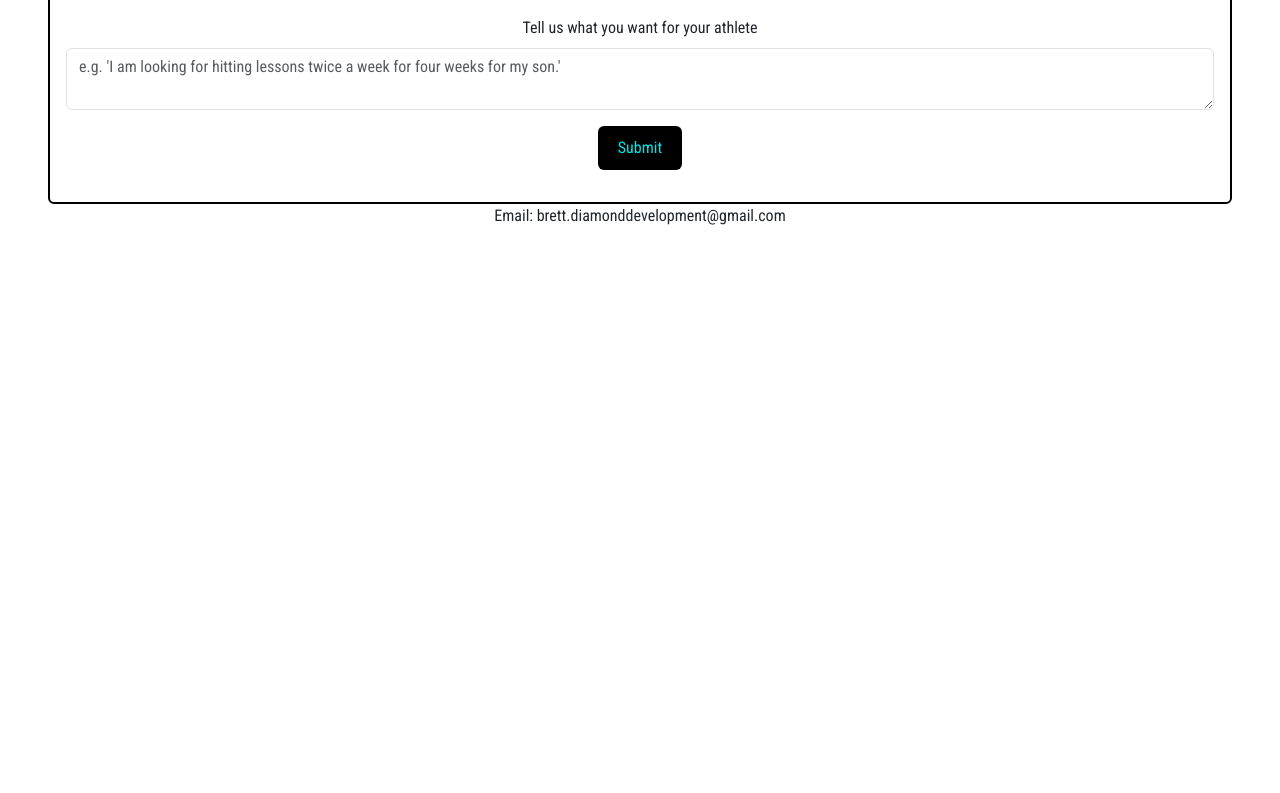
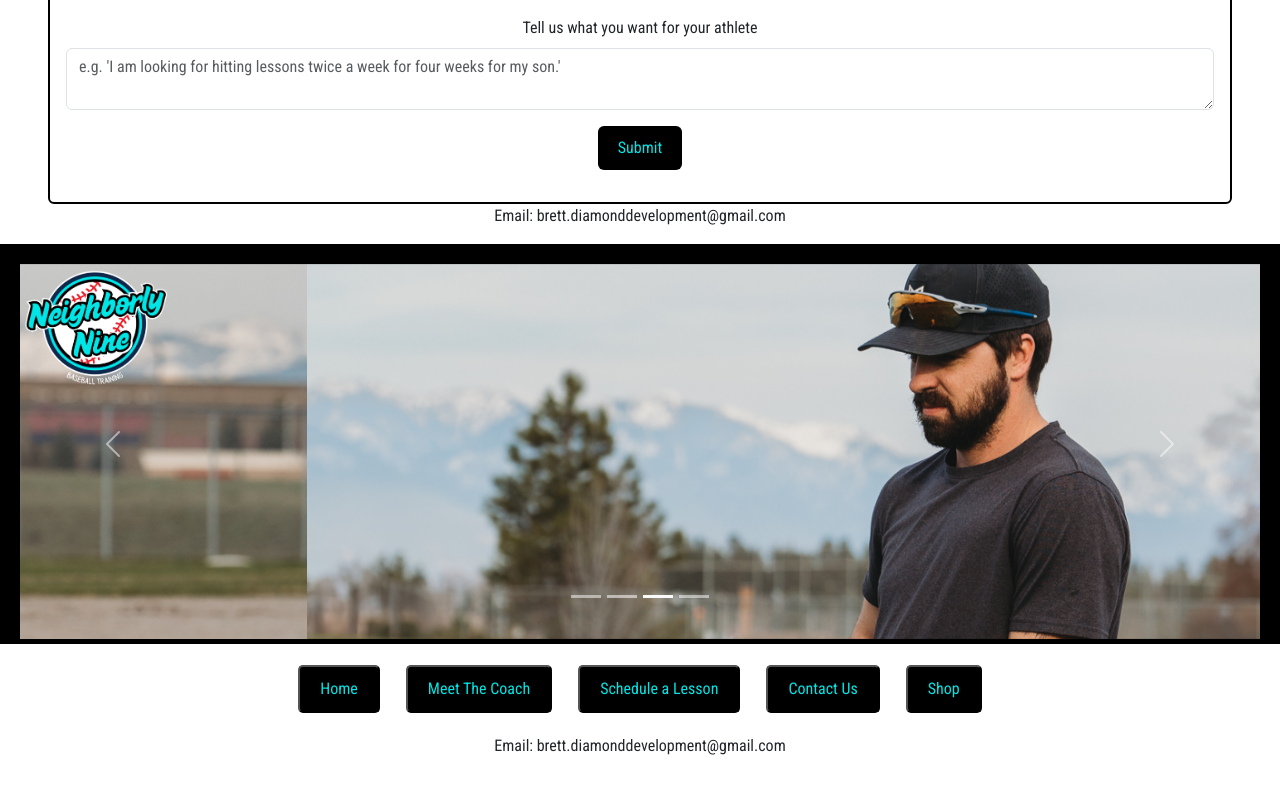
Before and after one commit to bneighbs6/baseball-site, a React (Create React App) app: page /shop in a window 1280 px wide. Shown: the part 1419-2212 px from the top of the page. Before the commit the page ends 1663 px from the top, so only its background shows below. Built offline with nearby package versions, Linux system fonts and the light colour scheme; the HTML template or start-up script is replaced by a standard one; a web font is replaced by a local one.

Commit message:
Create a shop page. Need to Route correctly

```diff
--- a/package.json
+++ b/package.json
@@ -10,6 +10,7 @@
     "react": "^19.0.0",
     "react-bootstrap": "^2.10.9",
     "react-dom": "^19.0.0",
+    "react-router-dom": "^7.5.0",
     "react-scripts": "5.0.1",
     "react-scroll": "^1.9.3",
     "web-vitals": "^2.1.4"
--- a/src/App.js
+++ b/src/App.js
@@ -1,3 +1,4 @@
+import { BrowserRouter as Router, Routes, Route } from "react-router-dom";
 import './App.css';
 import Header from './Components/Header';
 import MeetTheCoach from './Components/MeetTheCoach';
@@ -5,9 +6,11 @@ import NavigationBar from './Components/NavigationBar';
 import Calendly from './Components/CalendlyForm';
 import ContactForm from './Components/ContactForm';
 import Footer from './Components/Footer';
+import ShopPage from "./Pages/ShopPage";
 
 function App() {
   return (
+    <Router>
       <div className="App">
         <div id="header">
           <Header />
@@ -28,6 +31,12 @@ function App() {
           <Footer />
         </div>
       </div>
+      <div className="router-container">
+        <Routes>
+          <Route path="/shop" element={<ShopPage />} />
+        </Routes>
+      </div>
+    </Router>
   );
 }
 
--- a/src/Components/NavigationBar.jsx
+++ b/src/Components/NavigationBar.jsx
@@ -42,7 +42,6 @@ function NavigationBar() {
           <Nav.Link
             href="https://diamond-dev-apparel.printify.me/"
             target="_blank"
-
           >
             <button className="nav-btn">Shop</button>
           </Nav.Link>
--- /dev/null
+++ b/src/Pages/ShopPage.jsx
@@ -0,0 +1,24 @@
+import React from "react";
+import Header from "../Components/Header";
+import NavigationBar from "../Components/NavigationBar";
+import Footer from "../Components/Footer";
+
+function ShopPage() {
+    return (
+      <div className="shop-page">
+        <div className="App">
+          <div id="header">
+            <Header />
+          </div>
+          <div id="navbar">
+            <NavigationBar />
+          </div>
+          <div id="footer">
+            <Footer />
+          </div>
+        </div>
+      </div>
+    );
+}
+
+export default ShopPage;
```
Also changed, not shown: 1 other file (tests, documents, lock files or other folders). Lines whose indentation alone changed are shown as unchanged.
